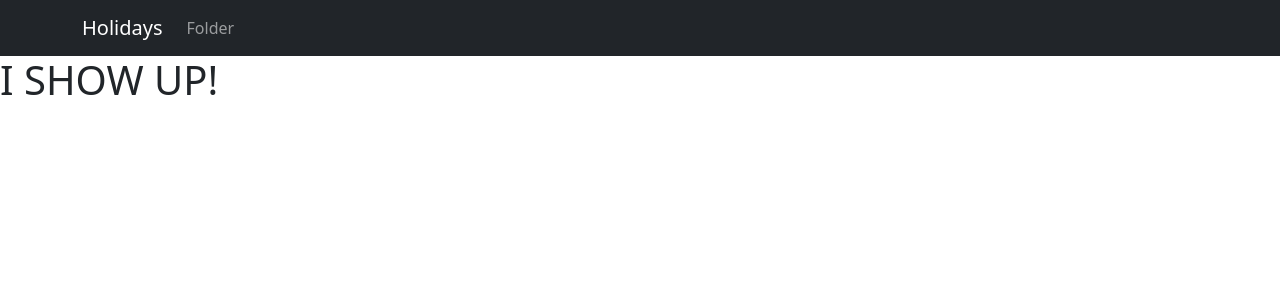
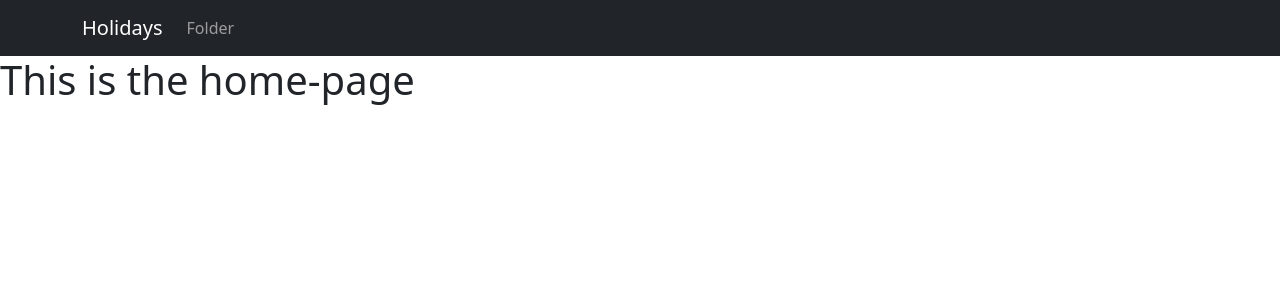
Before and after one commit to MiuMiuMiuMiuMiu/holiday, a React (Create React App) app in the folder my-app/: page / in a window 1280 px wide. Shown: the top 300 px of the page. Built offline with nearby package versions, Linux system fonts and the light colour scheme; no server answers.

Commit message:
Get call to holiday API

```diff
--- a/my-app/src/components/Holidays.js
+++ b/my-app/src/components/Holidays.js
@@ -1,8 +1,21 @@
-//import axios from 'axios';
+import React, { useState , useEffect } from 'react';
+import axios from 'axios';
+
 function Holidays() {
+
+    const [data, setData] = useState([]);
+
+    useEffect(() => {
+        axios.get('https://date.nager.at/api/v3/NextPublicHolidays/SE')
+          .then(function (response) {
+            setData(response.data);
+          })
+    }, []);
+
+
     return (
        <div>
-            <h1>I SHOW UP!</h1>
+            <h1>This is the home-page</h1>
        </div>
     )
 }
```
